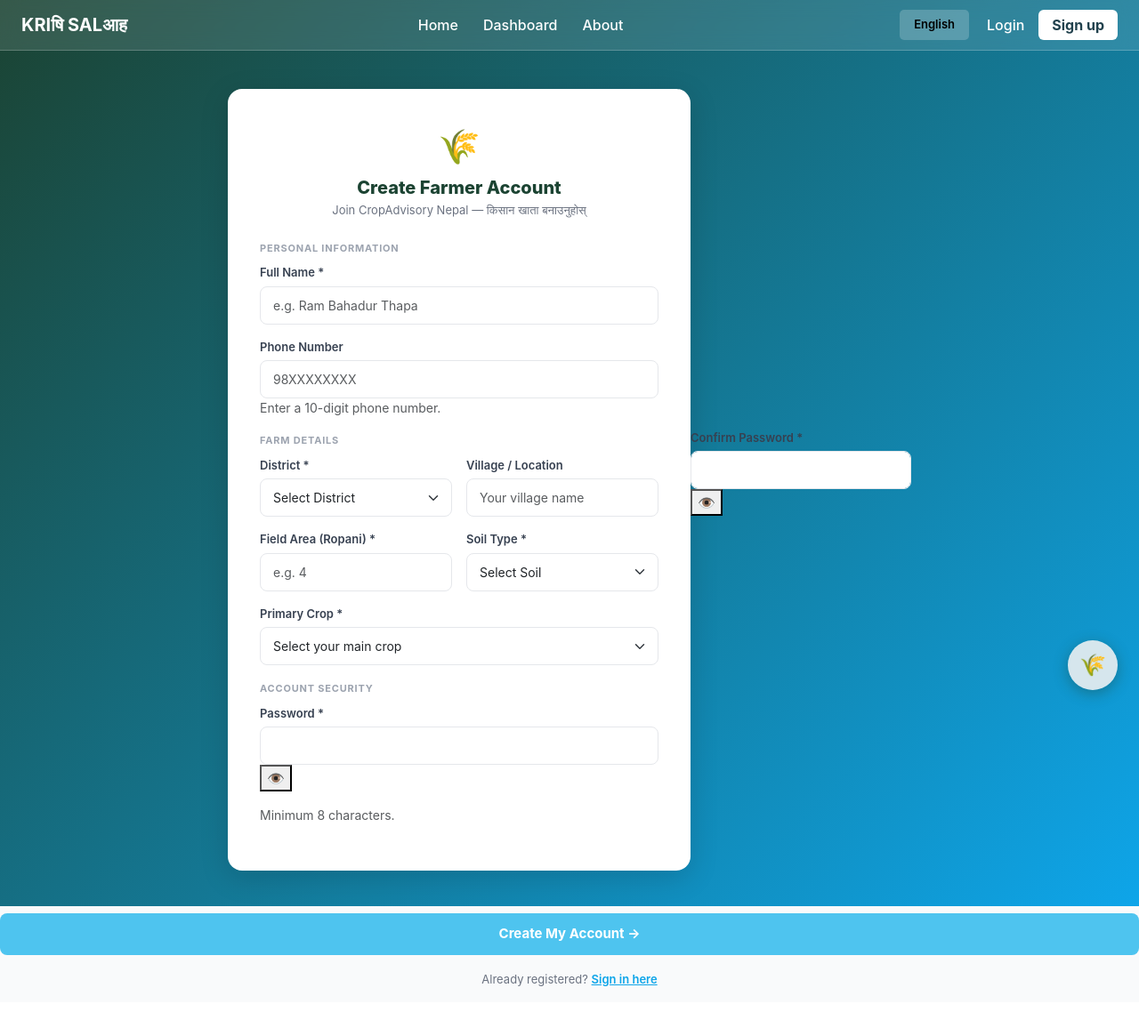
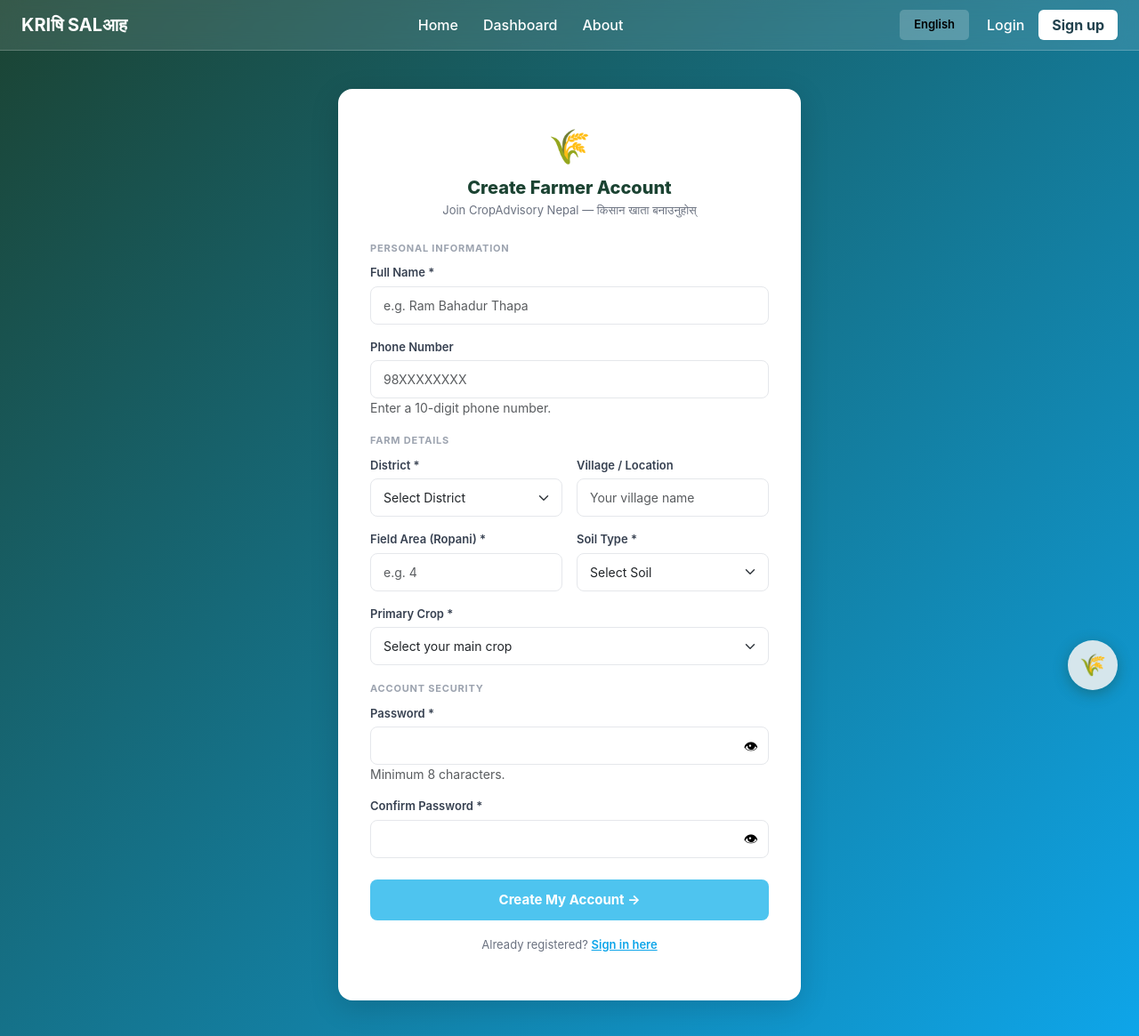
Before and after one commit to IG-Raven/-Crop-advisory, a Django app: page /register/ in a window 1280 px wide. Shown: the whole page at 89% size. Before the commit the page ends 1109 px from the top, so only its background shows below. Run offline with Django 4.2, Linux system fonts and the light colour scheme; data comes from the database, SQL or seed files in the repository; both versions use the stored data as it was after the commit.

Commit message:
Add password visibility toggle and error message styling to login and registration forms

```diff
--- a/advisory/templates/advisory/register.html
+++ b/advisory/templates/advisory/register.html
@@ -82,6 +82,23 @@
     background:#FEE2E2; border:1px solid #FECACA;
     border-radius:8px; padding:10px 14px;
     font-size:13px; color:#991B1B; margin-bottom:16px;
+  }
+
+  .password-field-wrap {
+    position: relative;
+  }
+
+  .password-toggle {
+    position: absolute;
+    right: 12px;
+    top: 50%;
+    transform: translateY(-50%);
+    font-size: 16px;
+    cursor: pointer;
+    background: none;
+    border: none;
+    padding: 0;
+    line-height: 1;
   }
 </style>
 
@@ -177,31 +194,36 @@
 
       <div class="mb-3">
         <label for="password" class="form-label">Password *</label>
+        <div class="password-field-wrap">
           <input
               type="password"
               class="form-control"
               id="password"
               name="password"
+              style="padding-right:38px;"
               minlength="8"
               required
           >
-        <button type="button" class="password-toggle" onclick="togglePassword('password', this)">👁️</button>
+          <button type="button" class="password-toggle" onclick="togglePassword('password', this)">👁</button>
         </div>
         <small class="text-muted">Minimum 8 characters.</small>
     </div>
 
     <div class="mb-3">
         <label for="confirm_password" class="form-label">Confirm Password *</label>
+        <div class="password-field-wrap">
           <input
               type="password"
               class="form-control"
               id="confirm_password"
               name="confirm_password"
+              style="padding-right:38px;"
               minlength="8"
               required
           >
-        <button type="button" class="password-toggle" onclick="togglePassword('confirm_password', this)">👁️</button>
+          <button type="button" class="password-toggle" onclick="togglePassword('confirm_password', this)">👁</button>
         </div>
+
         <div id="passwordError" class="text-danger" style="display:none;">
             Passwords do not match.
         </div>
@@ -240,7 +262,7 @@
                 button.textContent = "🙈";
             } else {
                 field.type = "password";
-                button.textContent = "👁️";
+                button.textContent = "👁";
             }
         }
       </script>
```
Also changed, not shown: advisory/templates/advisory/login.html (+34 -2 lines), db.sqlite3. Lines whose indentation alone changed are shown as unchanged.
